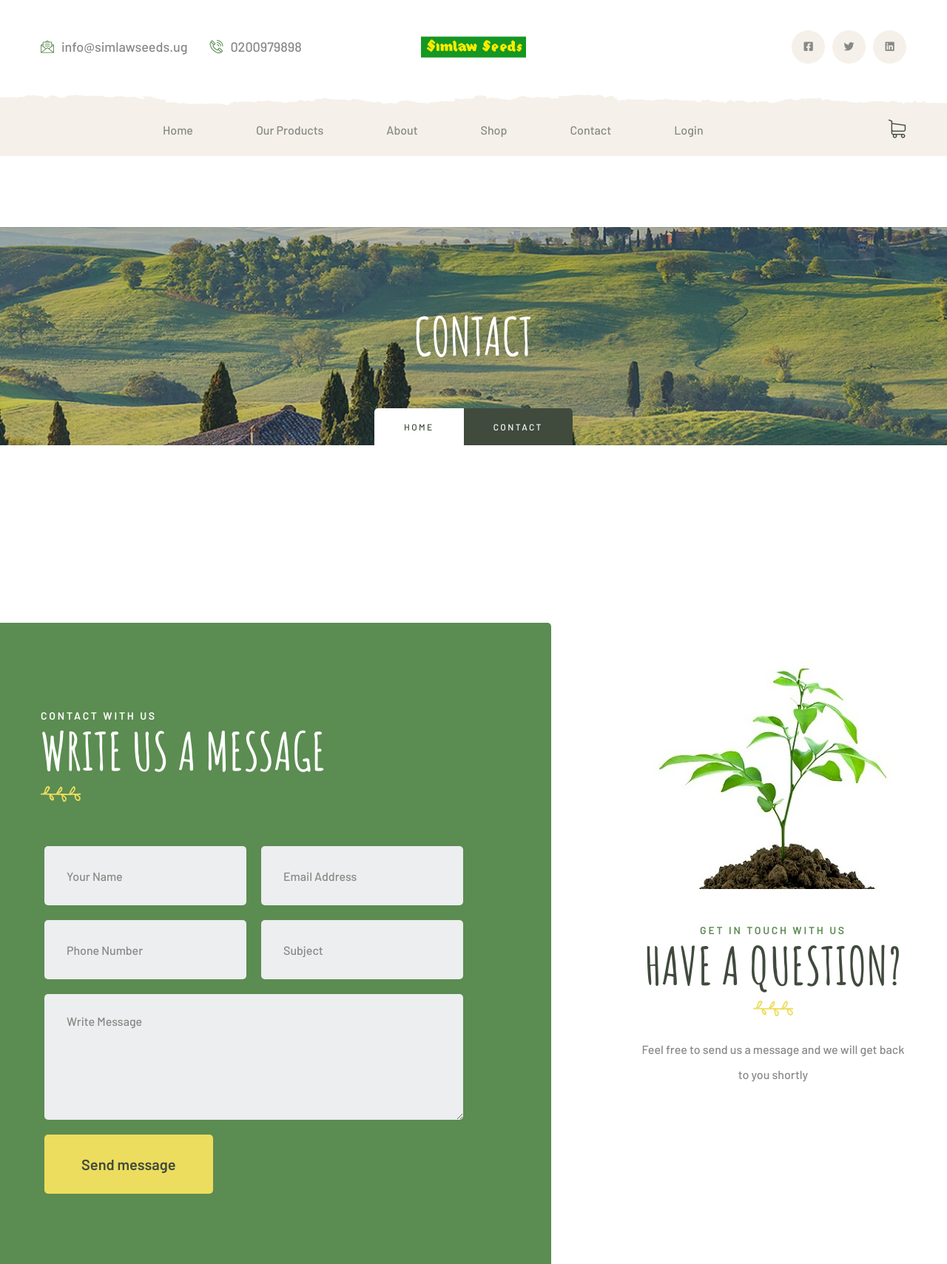
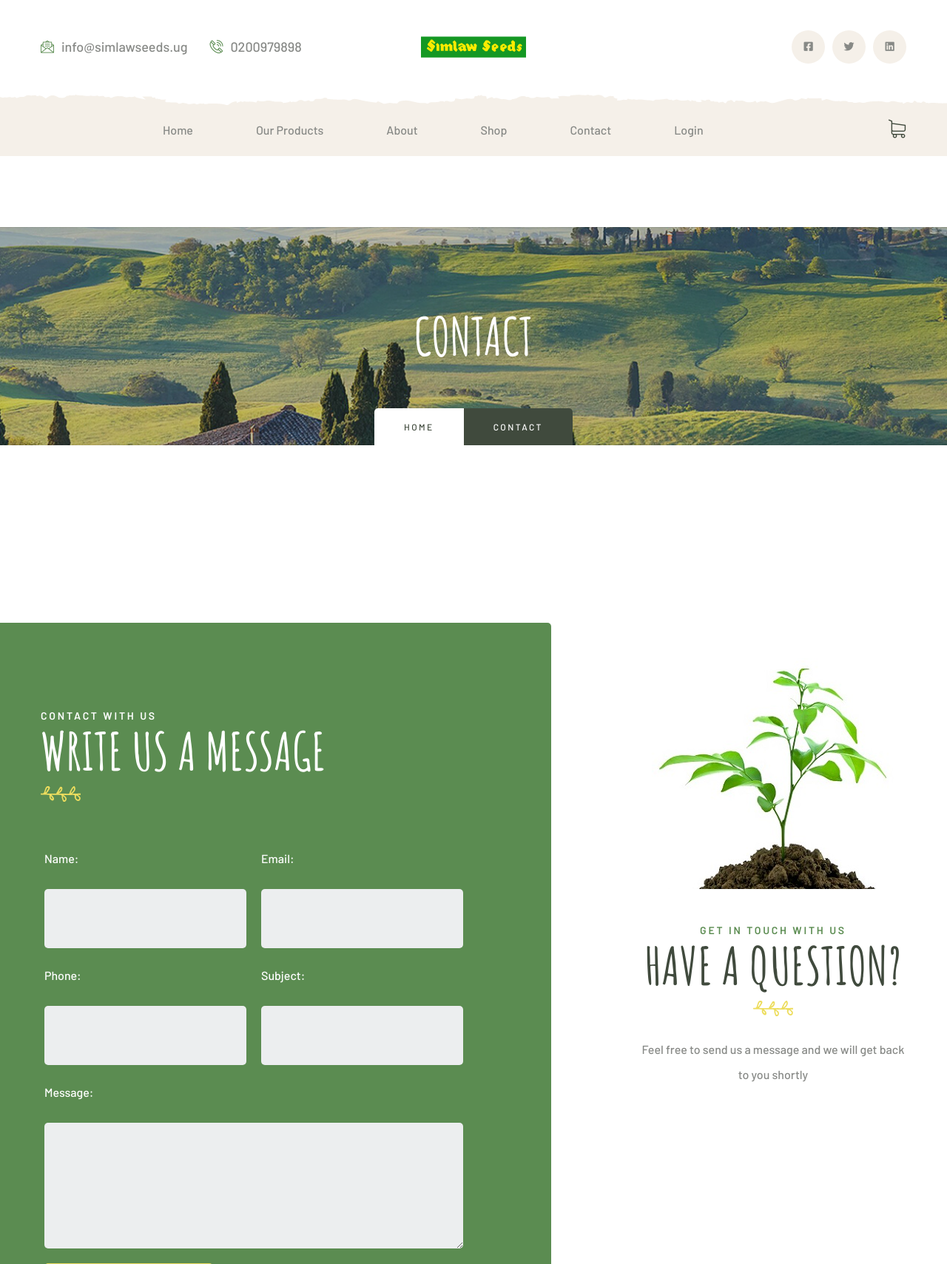
Before and after one commit to Jordan-Rob/simlaw-ecom, a Django app: page /contact/ in a window 1280 px wide. Shown: the top 1709 px of the page at 74% size. Run offline with Django 3.2, Linux system fonts and the light colour scheme; some libraries are stand-ins or nearby versions; some web fonts are replaced.

Commit message:
added contact form functionalities

```diff
--- a/pages/views.py
+++ b/pages/views.py
@@ -38,6 +38,8 @@ class ContactPageView(View):
             contact.save()
             messages.success(self.request, "Your  Message was succesfully sent")
             return redirect('home')
+
+
 class MaizePageView(TemplateView):
     template_name = 'pages/maize.html'
 
--- a/templates/pages/about.html
+++ b/templates/pages/about.html
@@ -394,7 +394,6 @@
             <div class="col-xl-12">
                 <div class="cta_one_content">
                     <h1>Provide you the Highest Quality products<br>that Meets your Expectation</h1>
-                    <p>Eu quo laoreet propriae, te has, vocent persius eum ea.</p>
                     <div class="cta_one__button-block">
                         <a href="#" class="thm-btn cta_one__btn">Discover More</a>
                     </div>
--- a/templates/pages/contact.html
+++ b/templates/pages/contact.html
@@ -33,30 +33,36 @@
                         </div>
                     </div>
                     <form action="" method="POST" class="contact-one__form">
+                        {% csrf_token %}
                         <div class="row low-gutters">
                             <div class="col-md-6">
+                                <p style="color:#fff">{{ form.name.label_tag }}</p>
                                 <div class="input-group">
-                                    <input type="text" name="name" placeholder="Your Name">
+                                    {{ form.name }}
                                 </div>
                             </div>
                             <div class="col-md-6">
+                                <p style="color:#fff">{{ form.email.label_tag }}</p>
                                 <div class="input-group">
-                                    <input type="text" name="email" placeholder="Email Address">
+                                    {{ form.email }}
                                 </div>
                             </div>
                             <div class="col-md-6">
+                                <p style="color:#fff">{{ form.phone.label_tag }}</p>
                                 <div class="input-group">
-                                    <input type="text" name="phone" placeholder="Phone Number">
+                                    {{ form.phone }}
                                 </div>
                             </div>
                             <div class="col-md-6">
+                                <p style="color:#fff">{{ form.subject.label_tag }}</p>
                                 <div class="input-group">
-                                    <input type="text" name="subject" placeholder="Subject">
+                                    {{ form.subject }}
                                 </div>
                             </div>
                             <div class="col-md-12">
+                                <p style="color:#fff">{{ form.message.label_tag }}</p>
                                 <div class="input-group">
-                                    <textarea name="message" placeholder="Write Message"></textarea>
+                                    {{ form.message }}
                                 </div>
                             </div>
                             <div class="col-md-12">
```
Also changed, not shown: db.sqlite3, pages/migrations/0001_initial.py (added).
